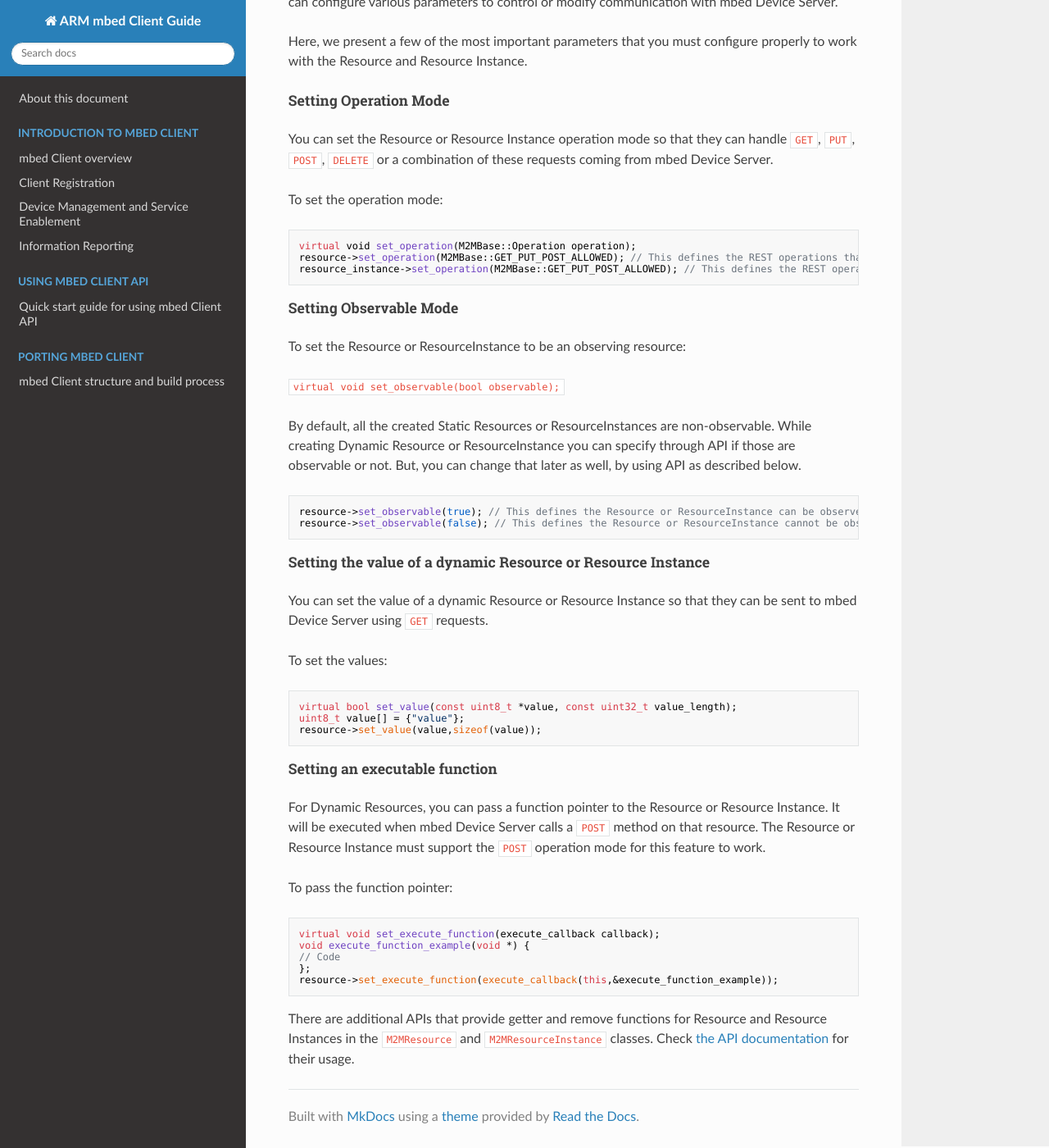
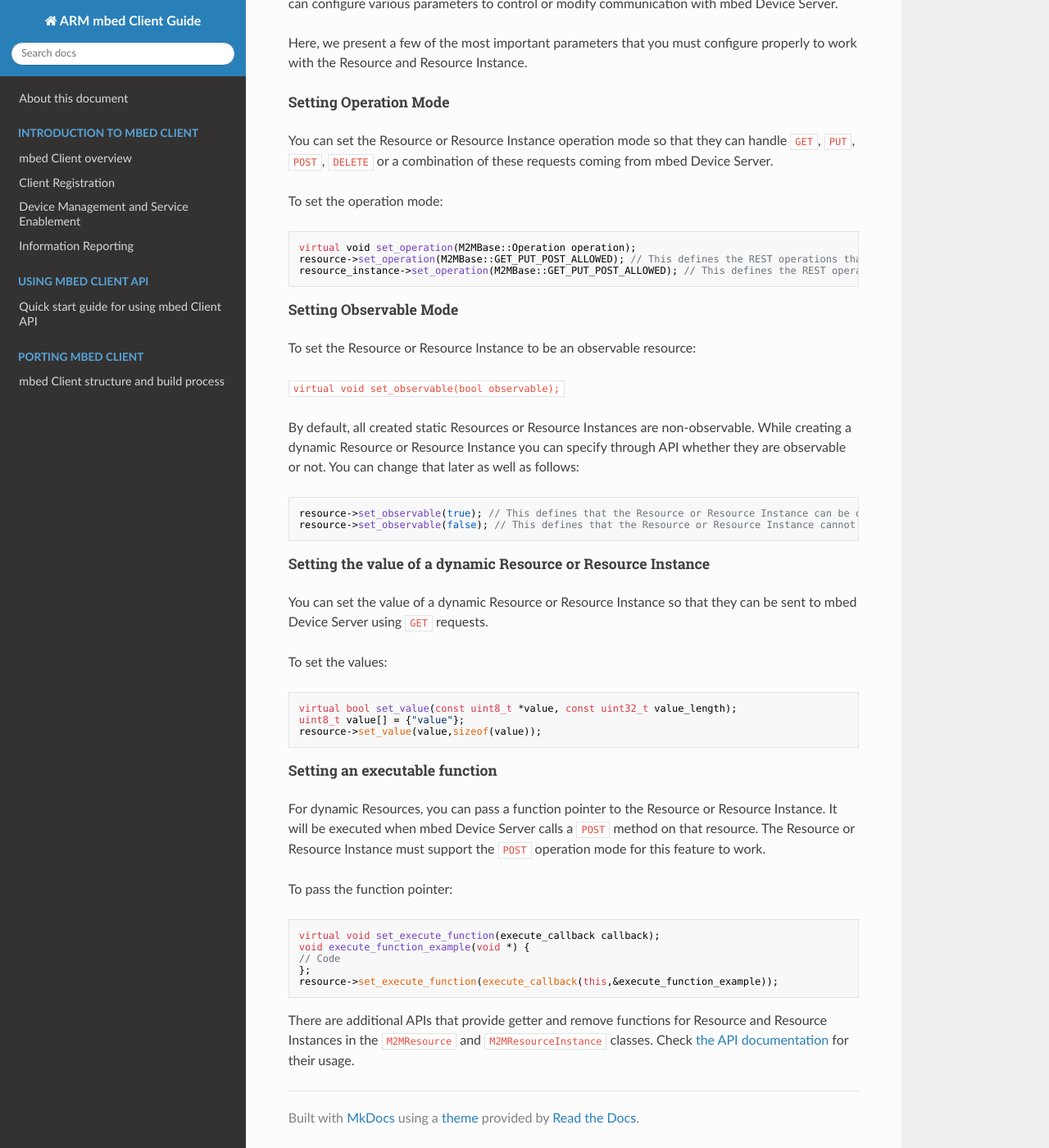
Before and after one commit to ARMmbed/mbed-client, an MkDocs documentation site: the page built from docs/Howto.md, in a window 1280 px wide and 1400 px high, scrolled down 8171 px. Shown: the whole window at 82% size. Built offline with MkDocs 1.6.1, drawn with Linux system fonts in a browser that asks for light colours; nearby versions of some CDN libraries; old or Windows-style settings are respelled for this version of MkDocs; some of the changed text lies outside the part shown.

Commit message:
Minor edits.

````diff
--- a/docs/Howto.md
+++ b/docs/Howto.md
@@ -62,7 +62,7 @@
 ```
 M2MObject * _object = M2MInterfaceFactory::create_object("Test");
  if(_object) {
-     _object->set_register_uri(true);  // The registration message explicitly sends this object path as registered resource such as /Test.
+     _object->set_register_uri(true); // The registration message explicitly sends this object path as registered resource such as /Test.
  }
  ```
 
@@ -173,8 +173,8 @@
 By default, all the created Object Instances are non-observable. You can set them to be observable or not observable using this API.
 
 ```
-_object_instance->set_observable(true); // This defines the Object Instance can be observed from server.
-_object_instance->set_observable(false); // This defines the Object Instance cannot be observed from server.
+_object_instance->set_observable(true); // This defines that the Object Instance can be observed from server.
+_object_instance->set_observable(false); // This defines that the Object Instance cannot be observed from server.
 ```
 
 ##### Setting CoAP content type
@@ -230,7 +230,7 @@
 
 Check the [M2MDevice API documentation](https://docs.mbed.com/docs/mbed-client-guide/en/latest/api/classM2MDevice.html) to find which enums are supported for `integer` or `string` value types.
 
-There are other APIs in the M2MDevice class that you can use to set, remove and modify new values for the resources.
+There are other APIs in the `M2MDevice` class that you can use to set, remove and modify new values for the resources.
 
 #### Security Object Resources
 
@@ -291,7 +291,7 @@
 
 Check the [M2MSecurity API documentation](https://docs.mbed.com/docs/mbed-client-guide/en/latest/api/classM2MSecurity.html) to find which enums are supported for `integer`, `string` or `uint8_t*` value types.
 
-There are more APIs in the M2MSecurity class that you can use to set, remove and modify Resource values.
+There are more APIs in the `M2MSecurity` class that you can use to set, remove and modify Resource values.
 
 #### Custom Resources
 
@@ -366,19 +366,19 @@
 ```
 virtual void set_operation(M2MBase::Operation operation);
 resource->set_operation(M2MBase::GET_PUT_POST_ALLOWED); // This defines the REST operations that can be performed on this Resource.
-resource_instance->set_operation(M2MBase::GET_PUT_POST_ALLOWED); // This defines the REST operations that can be performed on this ResourceInstance.
+resource_instance->set_operation(M2MBase::GET_PUT_POST_ALLOWED); // This defines the REST operations that can be performed on this Resource Instance.
 ```
 ##### Setting Observable Mode
 
-To set the Resource or ResourceInstance to be an observing resource:
+To set the Resource or Resource Instance to be an observable resource:
 
 `virtual void set_observable(bool observable);`
 
-By default, all the created Static Resources or ResourceInstances are non-observable. While creating Dynamic Resource or ResourceInstance you can specify through API if those are observable or not. But, you can change that later as well, by using API as described below.
+By default, all created static Resources or Resource Instances are non-observable. While creating a dynamic Resource or Resource Instance you can specify through API whether they are observable or not. You can change that later as well as follows:
 
 ```
-resource->set_observable(true); // This defines the Resource or ResourceInstance can be observed from server.
-resource->set_observable(false); // This defines the Resource or ResourceInstance cannot be observed from server.
+resource->set_observable(true); // This defines that the Resource or Resource Instance can be observed from server.
+resource->set_observable(false); // This defines that the Resource or Resource Instance cannot be observed from server.
 ```
 
 ##### Setting the value of a dynamic Resource or Resource Instance
@@ -395,7 +395,7 @@
 
 ##### Setting an executable function
 
-For Dynamic Resources, you can pass a function pointer to the Resource or Resource Instance. It will be executed when mbed Device Server calls a `POST` method on that resource. The Resource or Resource Instance must support the `POST` operation mode for this feature to work.
+For dynamic Resources, you can pass a function pointer to the Resource or Resource Instance. It will be executed when mbed Device Server calls a `POST` method on that resource. The Resource or Resource Instance must support the `POST` operation mode for this feature to work.
 
 To pass the function pointer:
 
````
